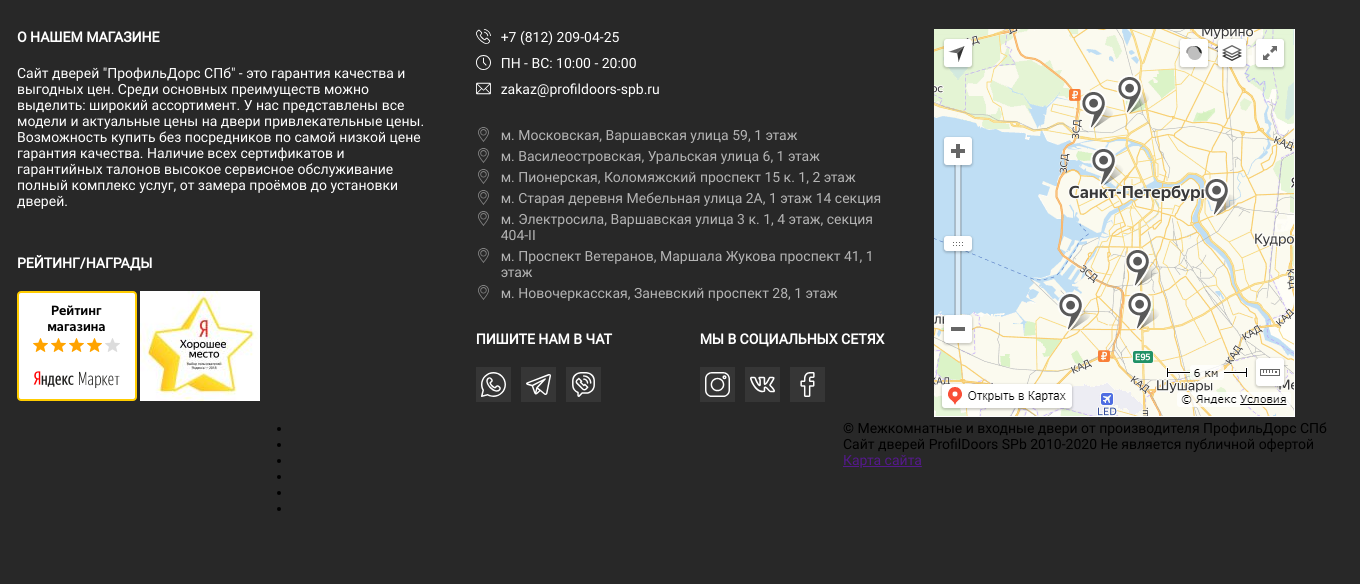
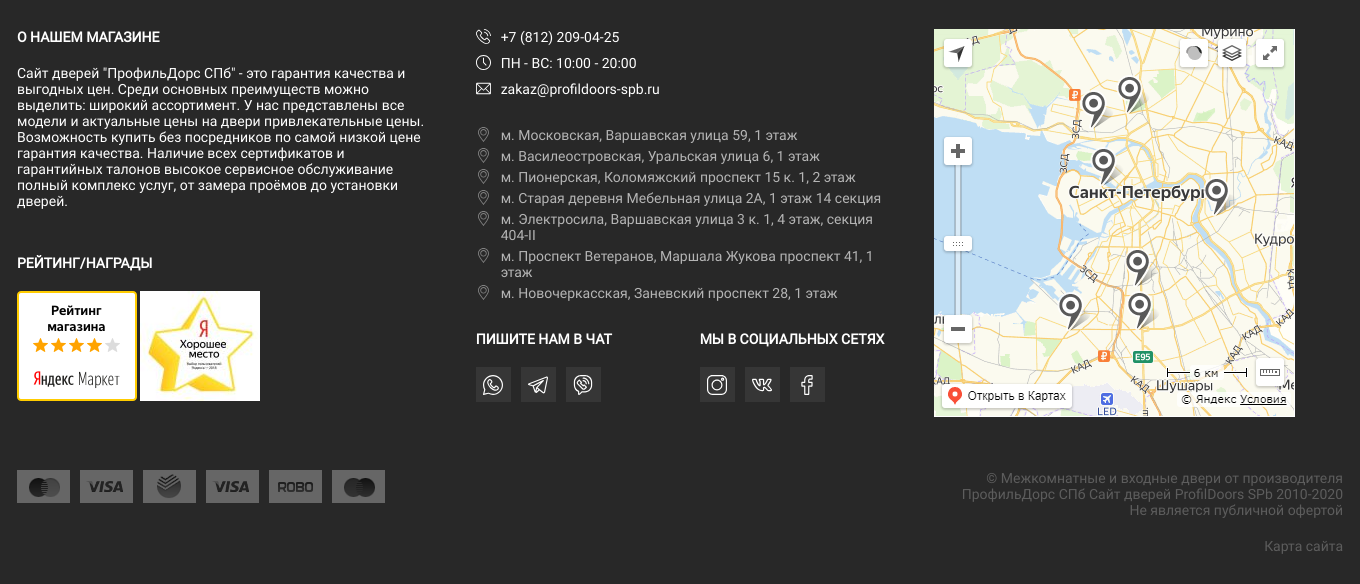
Before and after one commit to glasseyes-hub/bx_limit, a PHP site: page / in a window 1360 px wide. Shown: the part 294-878 px from the top of the page. Before the commit the page ends 805 px from the top, so only its background shows below. Run offline with PHP 8.4, Linux system fonts and the light colour scheme.

Commit message:
Updated styles and html for the footer

```diff
--- a/css/footer.css
+++ b/css/footer.css
@@ -3,6 +3,9 @@
     padding: 30px 0
 }
 .footer-wrapper {
+    display: grid;
+    grid-auto-flow: row;
+    grid-gap: 50px;
     width: 1326px;
     margin: 0 auto;
 }
@@ -87,14 +90,70 @@
 }
 
 .social-link-icon {
-    width: 25px;
-    height: 25px;
+    width: 20px;
+    height: 20px;
 }
 
 .footer-bottom {
     display: flex;
     justify-content: space-between;
 }
+
+.footer-payments ul {
+    list-style-type: none;
+    display: grid;
+    grid-auto-flow: column;
+    grid-gap: 10px;
+    justify-content: start;
+}
+
+.footer-payments-system {
+    background-image: url(/icons/sprite-payment.png);
+    width: 53px;
+    height: 33px;
+    background-color: red;
+    filter: grayscale(100%) brightness(40%);
+}
+
+.footer-payments-system:hover {
+    filter: grayscale(0%) brightness(80%);
+    transition: .2s;
+}
+
+.footer-payments-system_visa {
+    background-position: -0px 0;
+}
+
+.footer-payments-system_mastercard {
+    background-position: -66px 0;
+}
+
+.footer-payments-system_maestro {
+    background-position: -133px 0;
+}
+
+.footer-payments-system_robocassa {
+    background-position: -199px 0;
+}
+.footer-payments-system_yandex {
+    background-position: 0 -138px;
+}
+.footer-payments-system_yandex {
+    background-position: 0 -185px;
+}
+
 .footer-additional {
-    width: 500px;
+    display: grid;
+    grid-gap: 20px;
+    width: 400px;
+    text-align: right;
+    color: #5d5d5d;
 }
+.footer-additional-sitemap {
+    color: #5d5d5d;
+    text-decoration: none;
+}
+
+.footer-additional-sitemap:hover {
+    color: #828282;
+}
--- a/footer.php
+++ b/footer.php
@@ -93,16 +93,16 @@
                 </div>
             </div>
             <div class="footer-bottom">
-                <p class="footer-payments">
+                <div class="footer-payments">
                     <ul>
-                        <li><img class="footer-payments-system footer-payments-system_mastercard" src="" alt=""></li>
-                        <li><img class="footer-payments-system footer-payments-system_visa" src="" alt=""></li>
-                        <li><img class="footer-payments-system footer-payments-system_yandex" src="" alt=""></li>
-                        <li><img class="footer-payments-system footer-payments-system_sberbank" src="" alt=""></li>
-                        <li><img class="footer-payments-system footer-payments-system_robocassa" src="" alt=""></li>
-                        <li><img class="footer-payments-system footer-payments-system_maestro" src="" alt=""></li>
+                        <li><div class="footer-payments-system footer-payments-system_mastercard"></div></li>
+                        <li><div class="footer-payments-system footer-payments-system_visa"></div></li>
+                        <li><div class="footer-payments-system footer-payments-system_yandex"></div></li>
+                        <li><div class="footer-payments-system footer-payments-system_sberbank"></div></li>
+                        <li><div class="footer-payments-system footer-payments-system_robocassa"></div></li>
+                        <li><div class="footer-payments-system footer-payments-system_maestro"></div></li>
                     </ul>
-                </p>
+                </div>
                 <div class="footer-additional">
                     <p class="footer-additional-copyright">
                         © Межкомнатные и входные двери от производителя ПрофильДорс СПб
```
